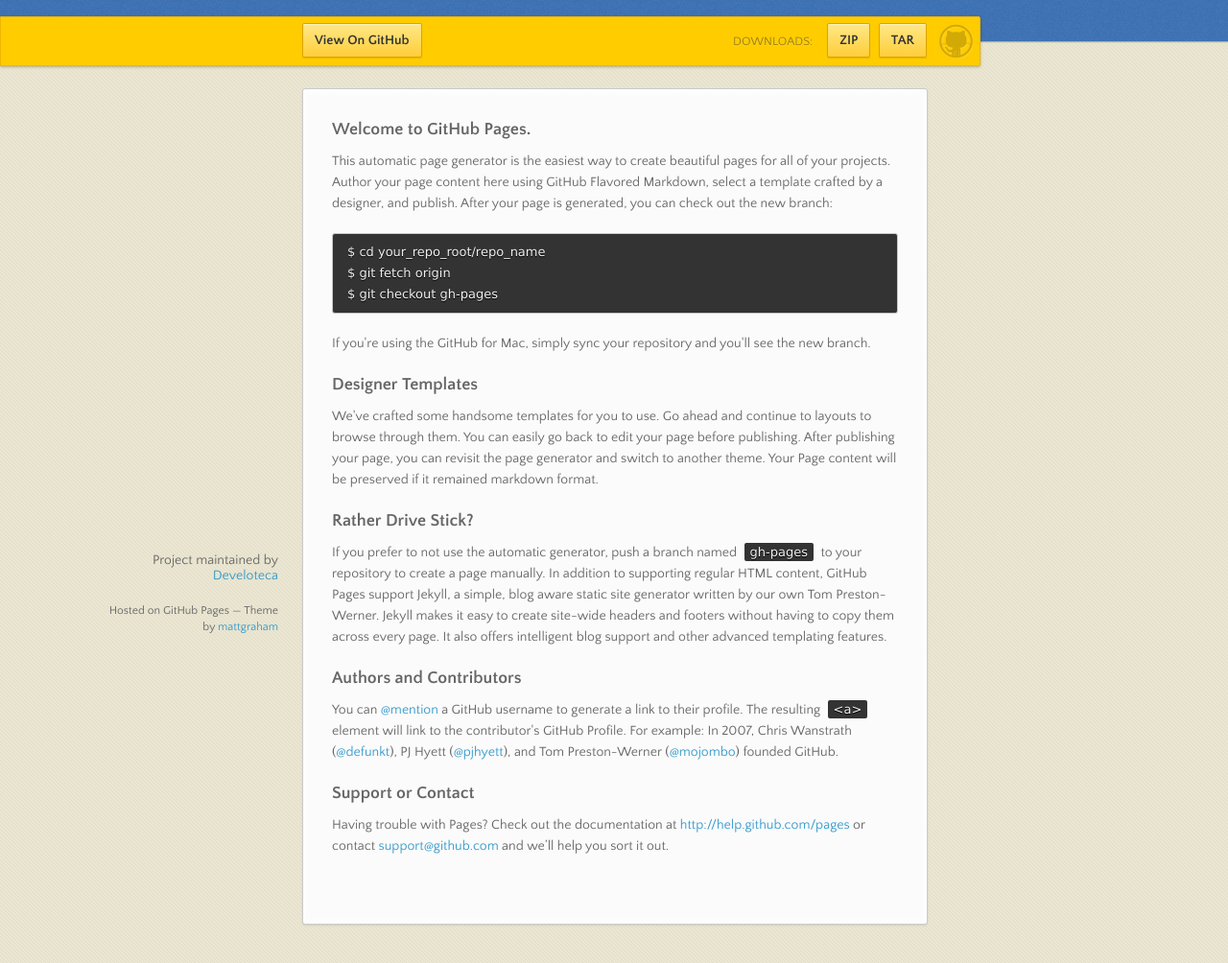
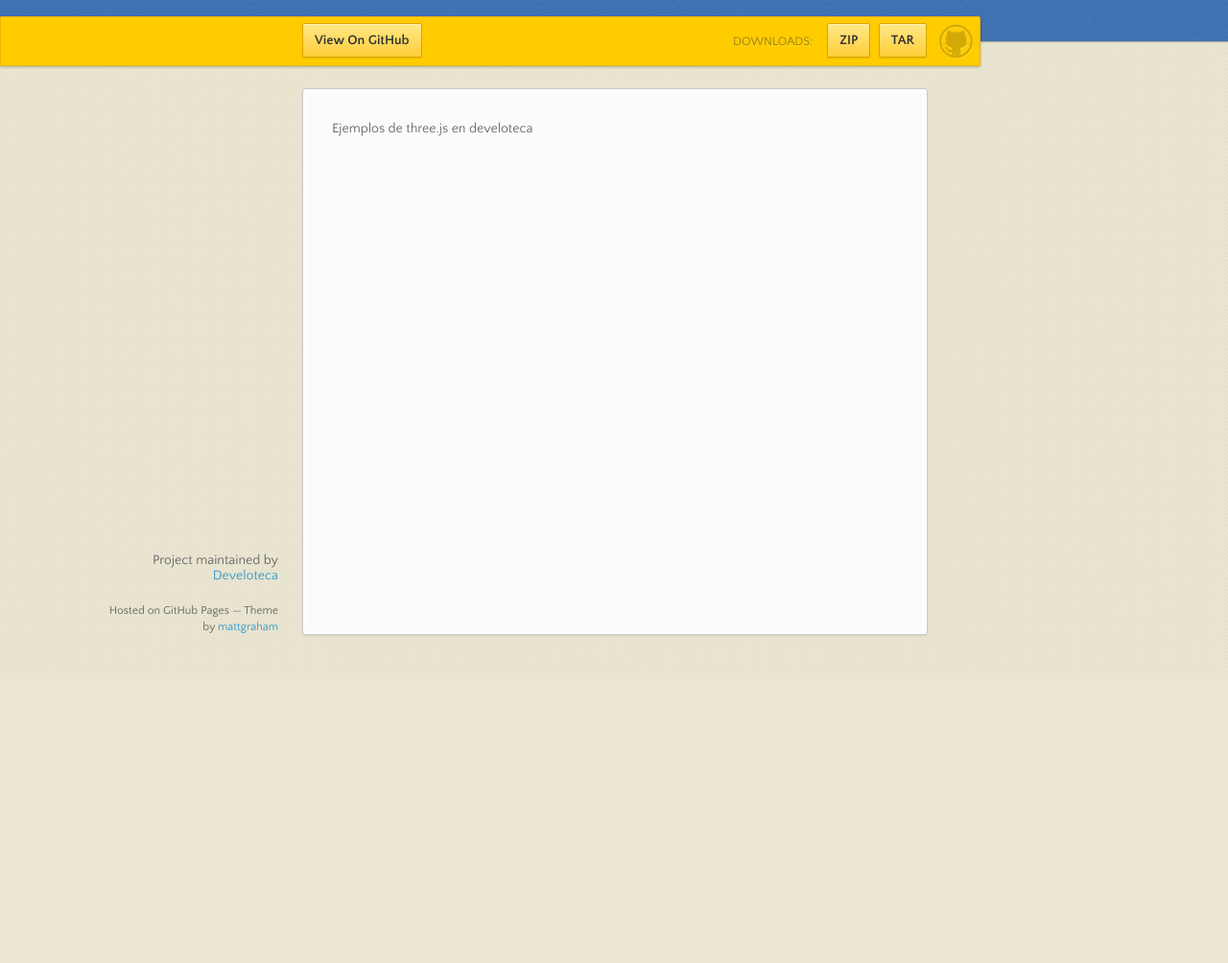
Before and after one commit to Develoteca/threejs, a plain HTML site: page index.html in a window 1280 px wide. Shown: the part 98-1102 px from the top of the page at 96% size. After the commit the page ends 800 px from the top, so only its background shows below. Drawn offline with nearby package versions, Linux system fonts and the light colour scheme.

```diff
--- a/index.html
+++ b/index.html
@@ -39,37 +39,7 @@
         <ul></ul>
       </nav>
       <section>
-        <h3>
-<a name="welcome-to-github-pages" class="anchor" href="#welcome-to-github-pages"><span class="octicon octicon-link"></span></a>Welcome to GitHub Pages.</h3>
-
-<p>This automatic page generator is the easiest way to create beautiful pages for all of your projects. Author your page content here using GitHub Flavored Markdown, select a template crafted by a designer, and publish. After your page is generated, you can check out the new branch:</p>
-
-<pre><code>$ cd your_repo_root/repo_name
-$ git fetch origin
-$ git checkout gh-pages
-</code></pre>
-
-<p>If you're using the GitHub for Mac, simply sync your repository and you'll see the new branch.</p>
-
-<h3>
-<a name="designer-templates" class="anchor" href="#designer-templates"><span class="octicon octicon-link"></span></a>Designer Templates</h3>
-
-<p>We've crafted some handsome templates for you to use. Go ahead and continue to layouts to browse through them. You can easily go back to edit your page before publishing. After publishing your page, you can revisit the page generator and switch to another theme. Your Page content will be preserved if it remained markdown format.</p>
-
-<h3>
-<a name="rather-drive-stick" class="anchor" href="#rather-drive-stick"><span class="octicon octicon-link"></span></a>Rather Drive Stick?</h3>
-
-<p>If you prefer to not use the automatic generator, push a branch named <code>gh-pages</code> to your repository to create a page manually. In addition to supporting regular HTML content, GitHub Pages support Jekyll, a simple, blog aware static site generator written by our own Tom Preston-Werner. Jekyll makes it easy to create site-wide headers and footers without having to copy them across every page. It also offers intelligent blog support and other advanced templating features.</p>
-
-<h3>
-<a name="authors-and-contributors" class="anchor" href="#authors-and-contributors"><span class="octicon octicon-link"></span></a>Authors and Contributors</h3>
-
-<p>You can <a href="https://github.com/blog/821" class="user-mention">@mention</a> a GitHub username to generate a link to their profile. The resulting <code>&lt;a&gt;</code> element will link to the contributor's GitHub Profile. For example: In 2007, Chris Wanstrath (<a href="https://github.com/defunkt" class="user-mention">@defunkt</a>), PJ Hyett (<a href="https://github.com/pjhyett" class="user-mention">@pjhyett</a>), and Tom Preston-Werner (<a href="https://github.com/mojombo" class="user-mention">@mojombo</a>) founded GitHub.</p>
-
-<h3>
-<a name="support-or-contact" class="anchor" href="#support-or-contact"><span class="octicon octicon-link"></span></a>Support or Contact</h3>
-
-<p>Having trouble with Pages? Check out the documentation at <a href="http://help.github.com/pages">http://help.github.com/pages</a> or contact <a href="mailto:support@github.com">support@github.com</a> and we’ll help you sort it out.</p>
+        <p>Ejemplos de three.js en develoteca</p>
       </section>
       <footer>
         <p>Project maintained by <a href="https://github.com/Develoteca">Develoteca</a></p>
```
Also changed, not shown: params.json (+1 -1 lines).
